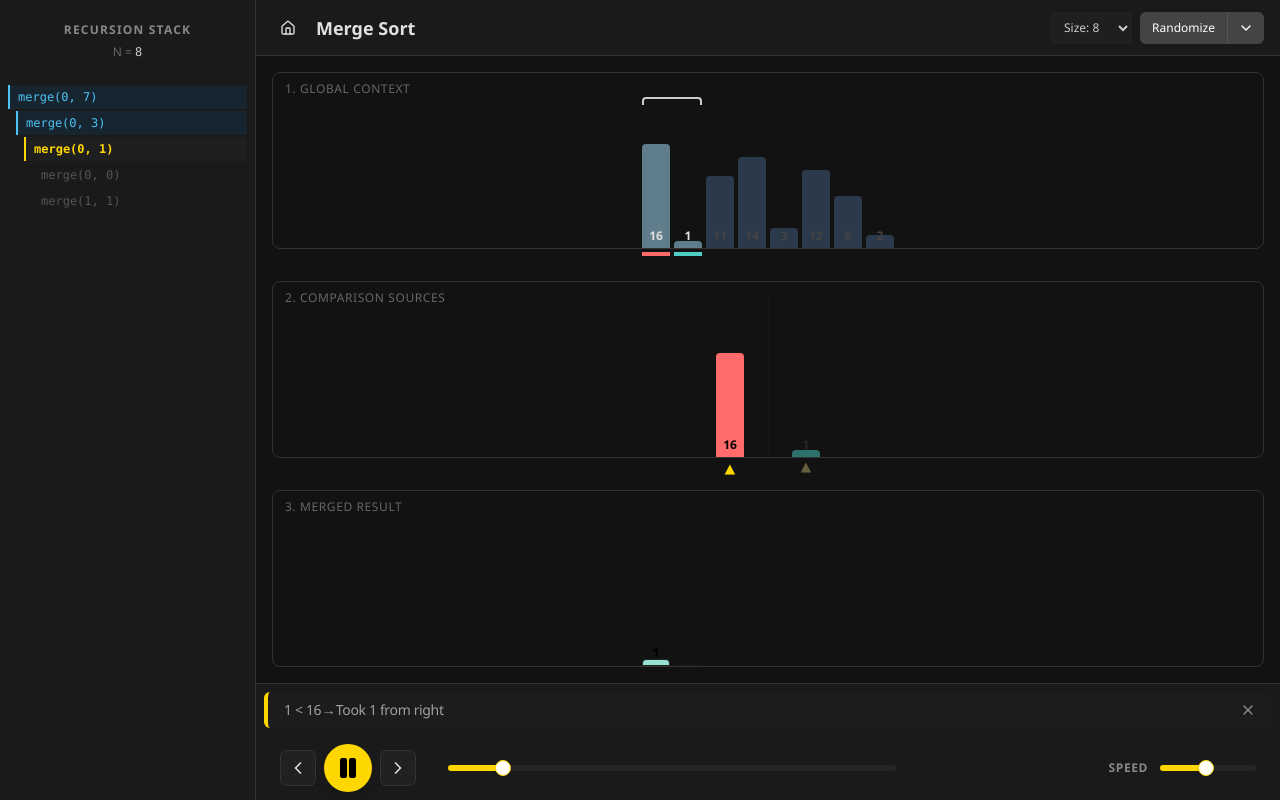
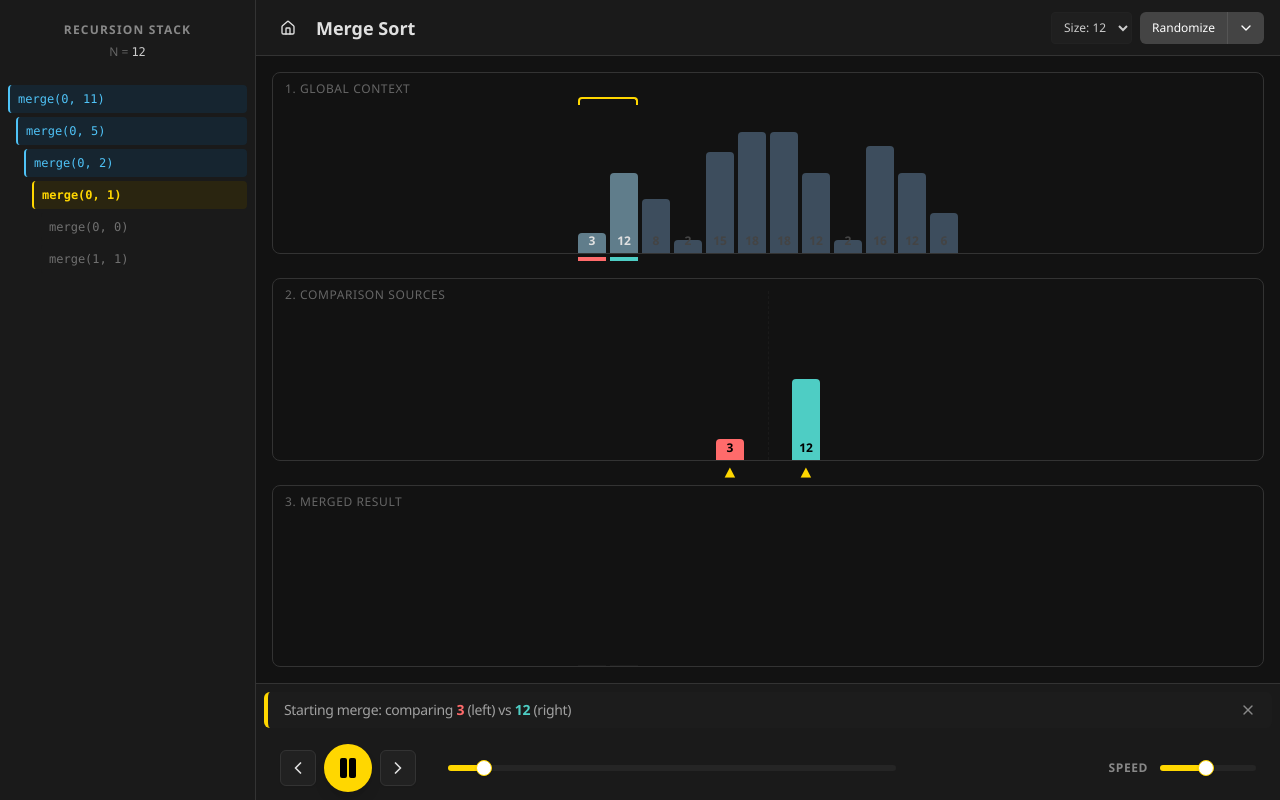
Before and after one commit to trungung/sort-visualise, a React (Vite) app: page /algorithms/merge-sort in a window 1280 px wide. Both pictures are taken after a click on the button 348 px from the left and 768 px from the top of the page. Built offline with nearby package versions, Linux system fonts and the light colour scheme.

Commit message:
feat: Update visualizer settings and enhance narrative display

```diff
--- a/src/components/visualizer/merge-sort/MergeSortVisualizer.tsx
+++ b/src/components/visualizer/merge-sort/MergeSortVisualizer.tsx
@@ -18,7 +18,7 @@ import type { Frame, DataPattern } from "./types";
 
 const BAR_WIDTH = 28;
 const GAP = 4;
-const DEFAULT_SIZE = 8;
+const DEFAULT_SIZE = 12;
 const DEFAULT_SPEED = 500;
 
 // Animation timing constants (in ms)
@@ -232,11 +232,11 @@ export function MergeSortVisualizer({ className }: MergeSortVisualizerProps) {
         onChange={(e) => handleSizeChange(parseInt(e.target.value))}
         className="h-8 rounded border border-border-dim bg-overlay-5 text-overlay-80 px-2 text-xs font-medium outline-none cursor-pointer hover:bg-overlay-10 transition-colors"
       >
-        <option value={5}>Size: 5</option>
-        <option value={8}>Size: 8</option>
-        <option value={12}>Size: 12</option>
-        <option value={16}>Size: 16</option>
-        <option value={20}>Size: 20</option>
+        {[8, 12, 20, 28, 40].map((val) => (
+          <option value={val} key={val}>
+            Size: {val}
+          </option>
+        ))}
       </select>
       <GenerateButton onGenerate={handleGenerate} />
     </>
@@ -315,7 +315,7 @@ export function MergeSortVisualizer({ className }: MergeSortVisualizerProps) {
       controlPanel={controlPanel}
       className={className}
     >
-      <div className="flex flex-col gap-8 h-full p-2 overflow-y-auto">
+      <div className="flex flex-col gap-6 h-full p-2 overflow-y-auto">
         <VisualizerZone label="1. Global Context">
           {rangeStart !== -1 && (
             <ScopeBracket
--- a/src/components/visualizer/merge-sort/RecursionTree.tsx
+++ b/src/components/visualizer/merge-sort/RecursionTree.tsx
@@ -53,7 +53,7 @@ export function RecursionTree({
       </div>
 
       <div className="flex-1 overflow-y-auto p-2">
-        <div className="space-y-0.5 font-mono text-xs">
+        <div className="space-y-1 font-mono text-xs">
           {nodes.length === 0 ? (
             <div className="px-2 py-1 text-foreground-muted italic">
               No calls yet
@@ -69,16 +69,16 @@ export function RecursionTree({
                   key={node.id}
                   ref={isActive ? activeRef : null}
                   className={cn(
-                    "px-2 py-1 transition-colors duration-150",
+                    "px-2 py-1.5 rounded-sm transition-colors duration-150",
                     // Indentation based on depth
                     indentLevel > 0 && `ml-${indentLevel * 2}`,
                     // State-based styling
                     displayState === "done" &&
                       "text-visualizer-done-text border-l border-border-subtle",
                     displayState === "running" &&
-                      "bg-overlay-5 text-visualizer-highlight font-bold border-l-2 border-visualizer-highlight",
+                      "bg-primary-dim text-visualizer-highlight font-bold border-l-2 border-visualizer-highlight",
                     displayState === "pending" &&
-                      "text-visualizer-pending bg-visualizer-pending-dim border-l-2 border-visualizer-pending",
+                      "text-visualizer-pending bg-visualizer-pending-dim border-l-2 border-visualizer-pending"
                   )}
                   style={{
                     marginLeft: `${indentLevel * 0.5}rem`,
--- a/src/components/visualizer/ui/NarrativeBox.tsx
+++ b/src/components/visualizer/ui/NarrativeBox.tsx
@@ -8,6 +8,162 @@ type NarrativeBoxProps = {
   className?: string;
 };
 
+type TextSegment = {
+  text: string;
+  color?: "left" | "right" | "merged";
+};
+
+/**
+ * Parse narrative text to identify and color-code comparison values.
+ * Patterns matched:
+ * - "X ≤ Y" or "X < Y" → X is left (red), Y is right (cyan)
+ * - "Took X from left" → X is left (red)
+ * - "Took X from right" → X is right (cyan)
+ * - "Appending X from left" → X is left (red)
+ * - "Appending X from right" → X is right (cyan)
+ * - "comparing X (left) vs Y (right)" → X is left, Y is right
+ */
+function parseNarrativeText(text: string): TextSegment[] {
+  const segments: TextSegment[] = [];
+  let remaining = text;
+
+  // Pattern for comparisons: "X ≤ Y" or "X < Y"
+  const comparisonPattern = /(\d+)\s*([≤<>])\s*(\d+)/g;
+  // Pattern for "Took X from left/right"
+  const tookPattern = /Took\s+(\d+)\s+from\s+(left|right)/g;
+  // Pattern for "Appending X from left/right"
+  const appendPattern = /Appending\s+(\d+)\s+from\s+(left|right)/g;
+  // Pattern for "comparing X (left) vs Y (right)"
+  const comparingPattern =
+    /comparing\s+(\d+)\s+\(left\)\s+vs\s+(\d+)\s+\(right\)/g;
+  // Pattern for "Next: X vs Y"
+  const nextPattern = /Next:\s+(\d+)\s+vs\s+(\d+)/g;
+
+  // Combine all patterns and their handlers
+  const allPatterns = [
+    {
+      regex: /(\d+)\s*([≤<])\s*(\d+)/,
+      handler: (match: RegExpMatchArray): TextSegment[] => [
+        { text: match[1], color: "left" },
+        { text: ` ${match[2]} ` },
+        { text: match[3], color: "right" },
+      ],
+    },
+    {
+      regex: /(\d+)\s*>\s*(\d+)/,
+      handler: (match: RegExpMatchArray): TextSegment[] => [
+        { text: match[1], color: "right" },
+        { text: " > " },
+        { text: match[2], color: "left" },
+      ],
+    },
+    {
+      regex: /Took\s+(\d+)\s+from\s+(left|right)/,
+      handler: (match: RegExpMatchArray): TextSegment[] => [
+        { text: "Took " },
+        { text: match[1], color: match[2] as "left" | "right" },
+        { text: ` from ${match[2]}` },
+      ],
+    },
+    {
+      regex: /Appending\s+(\d+)\s+from\s+(left|right)/,
+      handler: (match: RegExpMatchArray): TextSegment[] => [
+        { text: "Appending " },
+        { text: match[1], color: match[2] as "left" | "right" },
+        { text: ` from ${match[2]}` },
+      ],
+    },
+    {
+      regex: /comparing\s+(\d+)\s+\(left\)\s+vs\s+(\d+)\s+\(right\)/,
+      handler: (match: RegExpMatchArray): TextSegment[] => [
+        { text: "comparing " },
+        { text: match[1], color: "left" },
+        { text: " (left) vs " },
+        { text: match[2], color: "right" },
+        { text: " (right)" },
+      ],
+    },
+    {
+      regex: /Next:\s+(\d+)\s+vs\s+(\d+)/,
+      handler: (match: RegExpMatchArray): TextSegment[] => [
+        { text: "Next: " },
+        { text: match[1], color: "left" },
+        { text: " vs " },
+        { text: match[2], color: "right" },
+      ],
+    },
+  ];
+
+  while (remaining.length > 0) {
+    let earliestMatch: {
+      index: number;
+      length: number;
+      segments: TextSegment[];
+    } | null = null;
+
+    for (const pattern of allPatterns) {
+      const match = remaining.match(pattern.regex);
+      if (match && match.index !== undefined) {
+        if (!earliestMatch || match.index < earliestMatch.index) {
+          earliestMatch = {
+            index: match.index,
+            length: match[0].length,
+            segments: pattern.handler(match),
+          };
+        }
+      }
+    }
+
+    if (earliestMatch) {
+      // Add text before the match
+      if (earliestMatch.index > 0) {
+        segments.push({ text: remaining.slice(0, earliestMatch.index) });
+      }
+      // Add the matched segments
+      segments.push(...earliestMatch.segments);
+      // Continue with the rest
+      remaining = remaining.slice(earliestMatch.index + earliestMatch.length);
+    } else {
+      // No more matches, add remaining text
+      segments.push({ text: remaining });
+      break;
+    }
+  }
+
+  return segments;
+}
+
+function ColoredText({ segments }: { segments: TextSegment[] }) {
+  return (
+    <>
+      {segments.map((segment, index) => {
+        if (segment.color === "left") {
+          return (
+            <span key={index} className="text-visualizer-left font-bold">
+              {segment.text}
+            </span>
+          );
+        }
+        if (segment.color === "right") {
+          return (
+            <span key={index} className="text-visualizer-right font-bold">
+              {segment.text}
+            </span>
+          );
+        }
+        if (segment.color === "merged") {
+          return (
+            <span key={index} className="text-visualizer-merged font-bold">
+              {segment.text}
+            </span>
+          );
+        }
+        return <span key={index}>{segment.text}</span>;
+      })}
+    </>
+  );
+}
+
 export function NarrativeBox({
   text,
   isVisible,
@@ -16,15 +172,17 @@ export function NarrativeBox({
 }: NarrativeBoxProps) {
   if (!isVisible) return null;
 
+  const segments = parseNarrativeText(text);
+
   return (
     <div
       className={cn(
         "flex items-center justify-between rounded-md border-l-4 border-visualizer-highlight bg-muted-dim px-4 py-2 transition-all animate-in fade-in slide-in-from-left-2",
-        className,
+        className
       )}
     >
       <span className="text-sm font-medium tracking-tight text-foreground-dim">
-        {text}
+        <ColoredText segments={segments} />
       </span>
       <button
         onClick={onClose}
--- a/src/components/visualizer/ui/ScopeBracket.tsx
+++ b/src/components/visualizer/ui/ScopeBracket.tsx
@@ -21,8 +21,8 @@ export function ScopeBracket({
   return (
     <div
       className={cn(
-        "absolute top-3 h-2 border-t-2 border-l-2 border-r-2 border-overlay-80 rounded-t-sm transition-all duration-300 pointer-events-none z-20",
-        className,
+        "absolute top-3 h-2 border-t-2 border-l-2 border-r-2 border-visualizer-highlight rounded-t-sm transition-all duration-300 pointer-events-none z-20",
+        className
       )}
       style={{
         left: `${left}px`,
--- a/src/styles.css
+++ b/src/styles.css
@@ -75,7 +75,7 @@ body {
   /* Bar States - All Solid Colors */
   --visualizer-bar-default: #4a5a6a;
   --visualizer-bar-active: #607d8b;
-  --visualizer-bar-dim: #2a3a4a;
+  --visualizer-bar-dim: #3d4d5d;
 
   /* Comparison Sources */
   --visualizer-left: #ff6b6b;
@@ -89,7 +89,7 @@ body {
   --visualizer-pending: #4fc3f7;
   --visualizer-pending-dim: #162530;
   --visualizer-done: #333333;
-  --visualizer-done-text: #555555;
+  --visualizer-done-text: #707070;
 
   /* ===== BUTTON VARIANTS ===== */
   --button-neutral: #444444;
```
